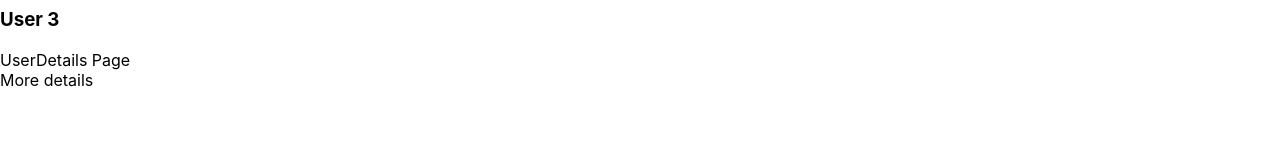
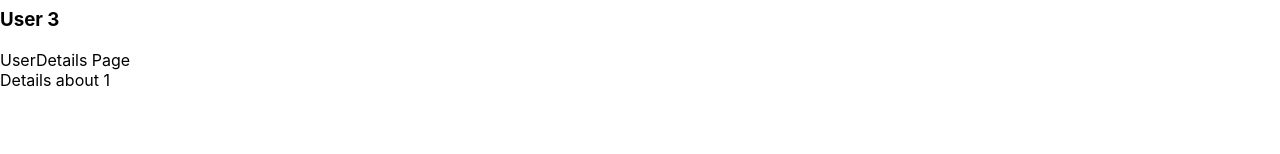
Before and after one commit to CharuMight/react-router-notes, a React (Create React App) app: page /users/1 in a window 1280 px wide. Shown: the part 146-300 px from the top of the page. Built offline with nearby package versions, Linux system fonts and the light colour scheme.

Commit message:
useParams hook

```diff
--- a/src/components/users/UserDetails.jsx
+++ b/src/components/users/UserDetails.jsx
@@ -1,8 +1,13 @@
+import { useParams } from "react-router-dom";
+
 const UserDetails = () => {
+    const params = useParams();
+    const userId = params.userId;
+
     return (
         <>
             <div>UserDetails Page</div>
-            <div>More details</div>
+            <div>Details about {userId}</div>
         </>
     );
 };
```
